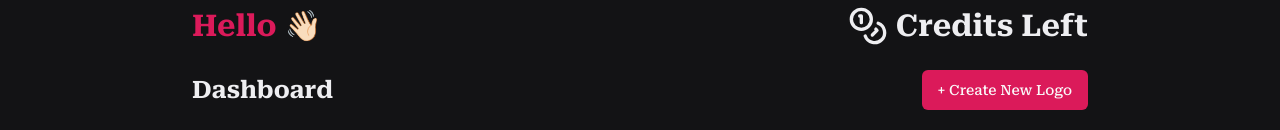
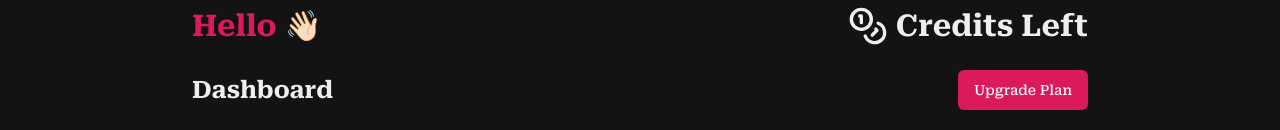
Before and after one commit to JCMisa/ai-logo-maker, a Next.js app: page /dashboard in a window 1280 px wide. Shown: the part 122-252 px from the top of the page. Built offline with nearby package versions, Linux system fonts and the light colour scheme; no server answers; the database is empty.

Commit message:
secure the create page

```diff
--- a/app/(root)/create/page.tsx
+++ b/app/(root)/create/page.tsx
@@ -11,6 +11,7 @@ import LogoIdea from "./_components/LogoIdea";
 import PricingModel from "./_components/PricingModel";
 import { getCurrentUser } from "@/services/user";
 import ContinuePremium from "./_components/ContinuePremium";
+import Link from "next/link";
 
 const CreateLogo = () => {
   const [currentUser, setCurrentUser] = useState<UserType>({
@@ -58,6 +59,9 @@ const CreateLogo = () => {
   };
 
   return (
+    <>
+      {(currentUser?.isPremium && currentUser?.credits != 0) ||
+      (currentUser?.isPremium === false && currentUser?.credits != 0) ? (
         <div className="mt-28 p-10 border rounded-xl 2xl:mx-72 shadow-lg flex flex-col gap-5">
           {step === 1 ? (
             <LogoTitle
@@ -109,6 +113,17 @@ const CreateLogo = () => {
             </Button>
           </div>
         </div>
+      ) : (
+        <div className="flex flex-col gap-4 items-center justify-center h-screen">
+          <h1 className="text-4xl font-bold text-center">
+            Please upgrade to Premium to create a logo.
+          </h1>
+          <Link href={"/upgrade"}>
+            <Button>Upgrade</Button>
+          </Link>
+        </div>
+      )}
+    </>
   );
 };
 
--- a/app/(root)/dashboard/_components/Info.tsx
+++ b/app/(root)/dashboard/_components/Info.tsx
@@ -43,9 +43,16 @@ const Info = () => {
 
       <div className="flex justify-between items-center mt-6">
         <h2 className="font-bold text-2xl">Dashboard</h2>
-        <Link href={"/create"}>
-          <Button>+ Create New Logo</Button>
-        </Link>
+        {(currentUser?.isPremium && currentUser?.credits != 0) ||
+        (currentUser?.isPremium === false && currentUser?.credits != 0) ? (
+          <Link href={"/create"}>
+            <Button>+ Create New Logo</Button>
+          </Link>
+        ) : (
+          <Link href={"/upgrade"}>
+            <Button>Upgrade Plan</Button>
+          </Link>
+        )}
       </div>
     </div>
   );
--- a/app/(root)/generate-logo/page.tsx
+++ b/app/(root)/generate-logo/page.tsx
@@ -132,6 +132,9 @@ const GenerateLogoPageContent = () => {
             Click the generate button above and see the{" "}
             <span className="logo-text font-bold">MeowGic</span>
           </p>
+          <span className="text-center text-xs text-gray-400">
+            Maximum waiting time: 4 - 5 minutes
+          </span>
         </div>
       </div>
     </div>
```
Lines whose indentation alone changed are shown as unchanged.
